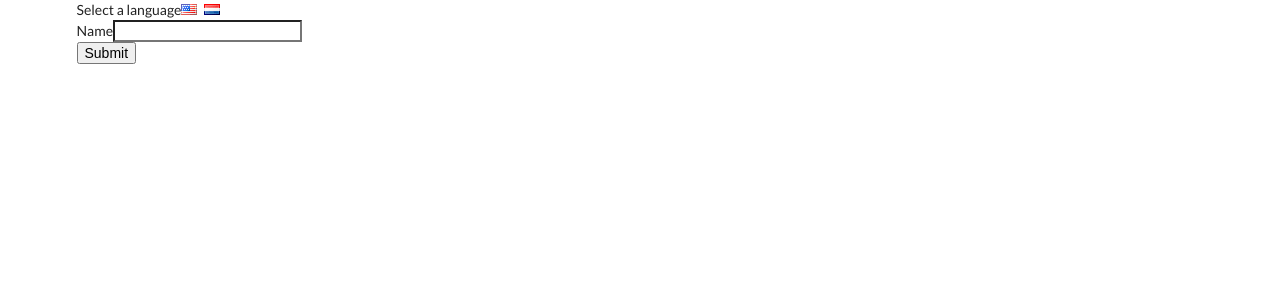
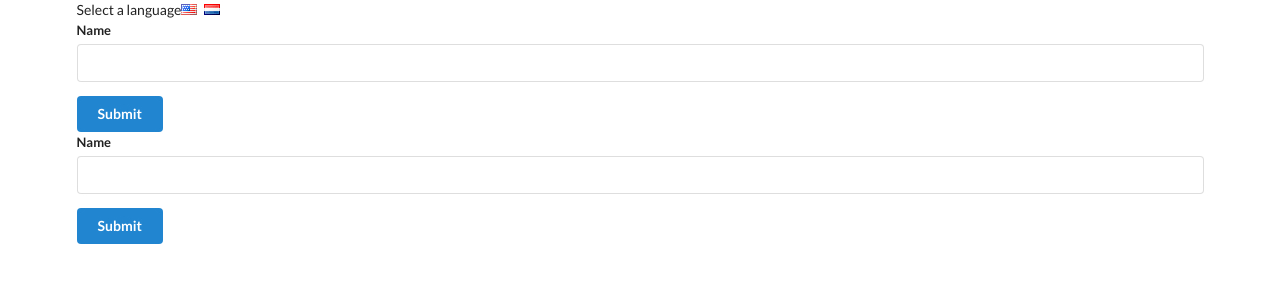
Before and after one commit to RobOsipo/Context-API-TranslatorApp, a React (Create React App) app: page / in a window 1280 px wide. Shown: the top 300 px of the page. Built offline with nearby package versions, Linux system fonts and the light colour scheme.

Commit message:
wire up Provider + Consumer languageContext to other components

```diff
--- a/src/components/App.js
+++ b/src/components/App.js
@@ -1,5 +1,6 @@
 import React from 'react'
 import UserCreate from './UserCreate.js'
+import LanguageContext from '../contexts/languageContext.js'
 
 
 class App extends React.Component {
@@ -21,7 +22,13 @@
                     <i className="flag us" onClick={() => this.onLanguageChange('english')} />
                     <i className="flag nl" onClick={() => this.onLanguageChange('dutch')} />
                 </div>
-                <UserCreate />
+                <LanguageContext.Provider value={this.state.language}>
+                    <UserCreate />
+                </LanguageContext.Provider>
+
+                <LanguageContext.Provider value="english">
+                    <UserCreate />
+                </LanguageContext.Provider>
             </main>)
     }
 }
--- a/src/components/Button.js
+++ b/src/components/Button.js
@@ -1,15 +1,18 @@
 import React from 'react'
+import LanguageContext from '../contexts/languageContext.js'
 
 
 
 class Button extends React.Component {
 
-
+    static contextType = LanguageContext
 
 
     render() {
+        const text = this.context === 'english' ? 'Submit' : 'Voorleggen'
         return (
-            <button className="ui primary">Submit</button>
+
+            <button className="ui button primary">{text}</button>
         )
     }
 }
--- a/src/components/Field.js
+++ b/src/components/Field.js
@@ -1,16 +1,17 @@
 import React from 'react'
-
+import LanguageContext from '../contexts/languageContext.js'
 
 
 class Field extends React.Component {
 
 
-
+    static contextType = LanguageContext
 
     render() {
+        const text = this.context === 'english' ? 'Name' : 'Naam'
         return (
             <div className="ui field">
-                <label>Name</label>
+                <label>{text}</label>
                 <input type="text" className="" />
             </div>
         )
--- a/src/components/UserCreate.js
+++ b/src/components/UserCreate.js
@@ -6,7 +6,7 @@
 
 const UserCreate = () => {
     return (
-        <div>
+        <div className="ui form">
             <Field />
             <Button />
         </div>
--- /dev/null
+++ b/src/contexts/languageContext.js
@@ -0,0 +1,2 @@
+import React from 'react'
+export default React.createContext('english')
```
